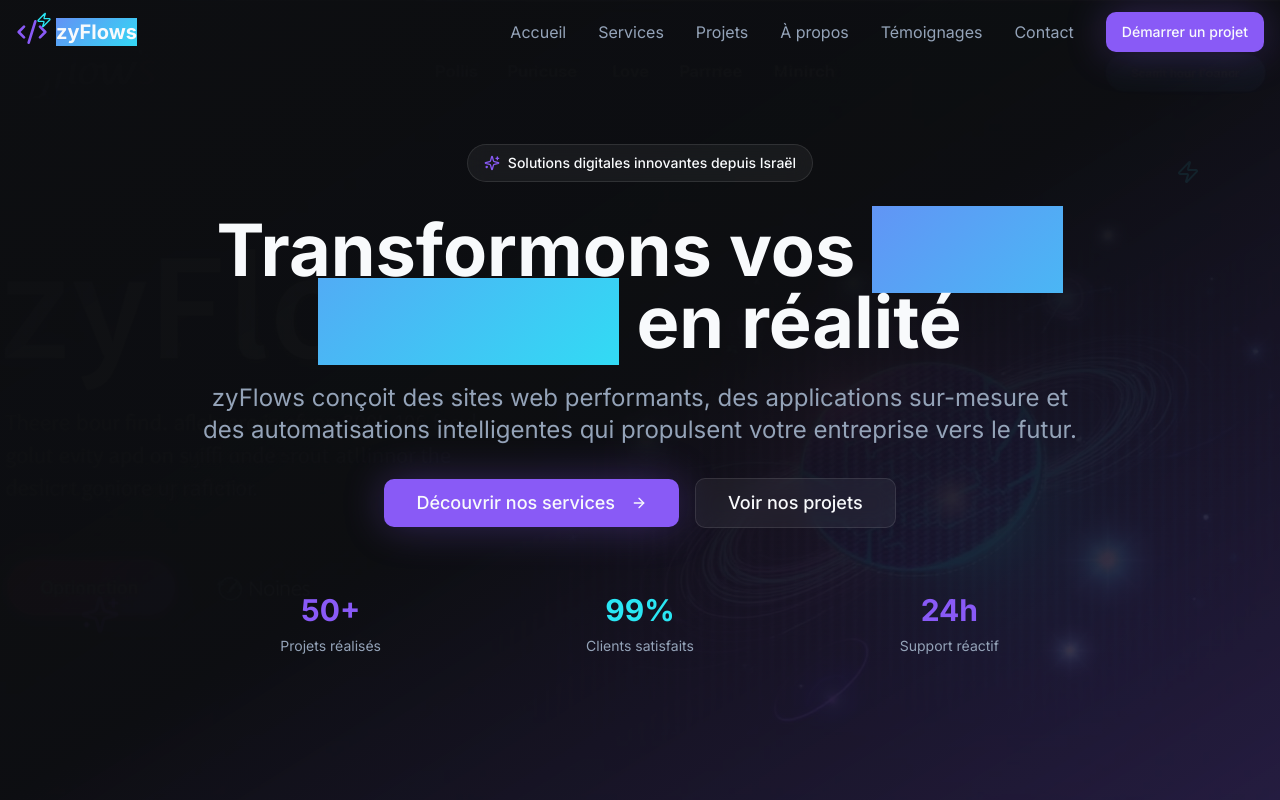
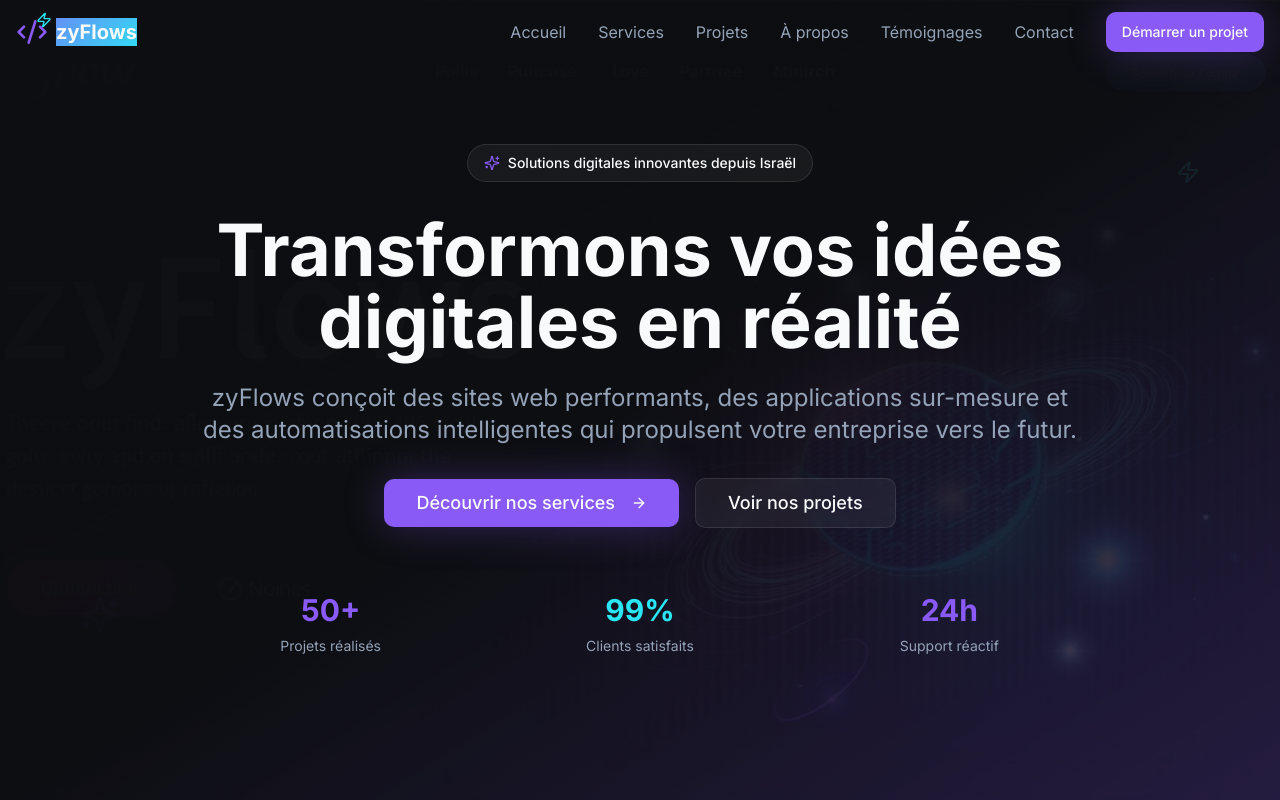
Before and after one commit to ZyFlows/zyflows-web-craft, a React (Vite) app: page / in a window 1280 px wide. Shown: the top 800 px of the page. Built offline with nearby package versions, Linux system fonts and the light colour scheme.

Commit message:
Remove span tag
Removed the span tag from the Hero section.

```diff
--- a/src/components/sections/Hero.tsx
+++ b/src/components/sections/Hero.tsx
@@ -1,3 +1,4 @@
+
 import { Button } from "@/components/ui/button";
 import { ArrowRight, Sparkles, Zap, Code2 } from "lucide-react";
 import heroTech from "@/assets/hero-tech.jpg";
@@ -39,11 +40,7 @@ const Hero = () => {
 
           {/* Titre principal */}
           <h1 className="text-5xl md:text-7xl font-bold mb-6 animate-fade-in-up" style={{ animationDelay: '0.2s' }}>
-            Transformons vos{" "}
-            <span className="gradient-hero bg-clip-text text-transparent">
-              idées digitales
-            </span>{" "}
-            en réalité
+            Transformons vos idées digitales en réalité
           </h1>
 
           {/* Sous-titre */}
```
